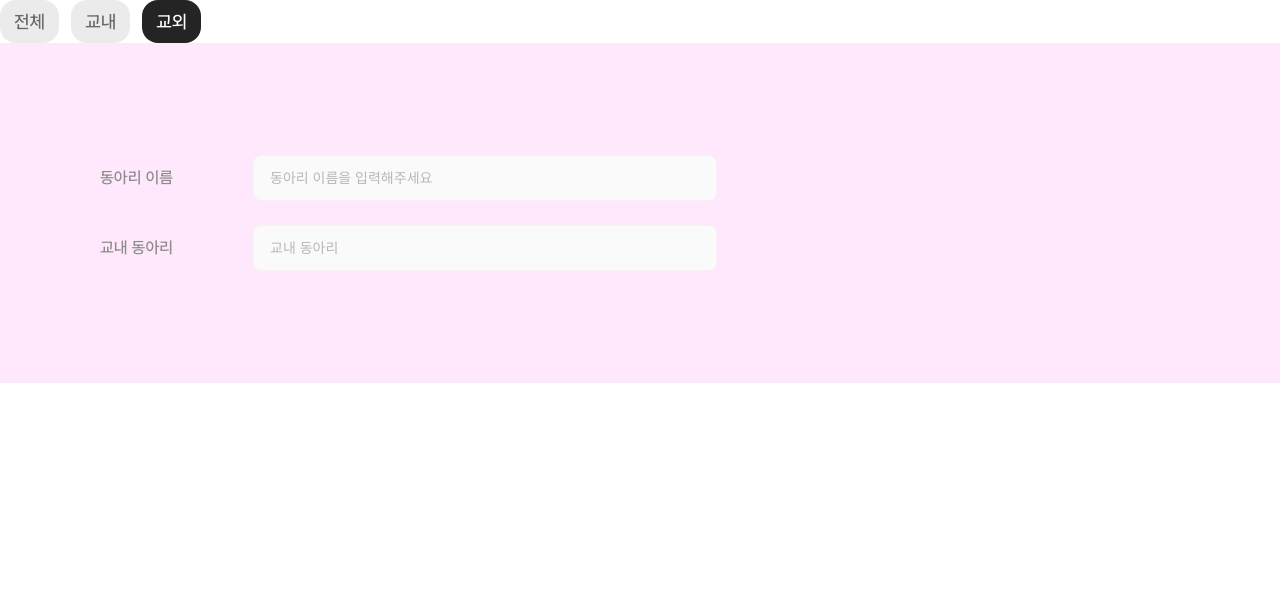
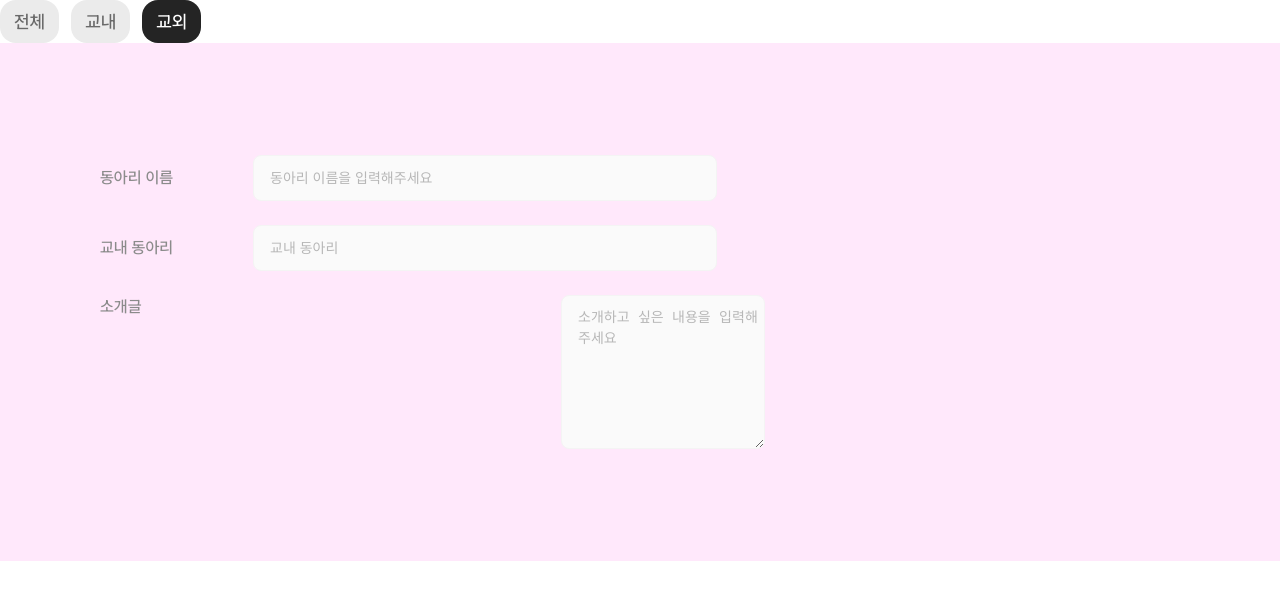
Before and after one commit to dong-ariari/frontend, a React (Vite) app: page /offcampus in a window 1280 px wide. Shown: the top 600 px of the page. Built offline with nearby package versions, Linux system fonts and the light colour scheme.

Commit message:
feat: add textarea component

```diff
--- a/src/pages/offcampus.jsx
+++ b/src/pages/offcampus.jsx
@@ -1,4 +1,5 @@
 import Input from "../components/input/input";
+import Textarea from "../components/textarea/textarea";
 
 const Offcampus = () => {
   return (
@@ -9,6 +10,10 @@ const Offcampus = () => {
           placeholder={"동아리 이름을 입력해주세요"}
         />
         <Input title={"교내 동아리"} placeholder={"교내 동아리"} />
+        <Textarea
+          title={"소개글"}
+          placeholder={"소개하고 싶은 내용을 입력해주세요"}
+        />
       </div>
     </>
   );
```
